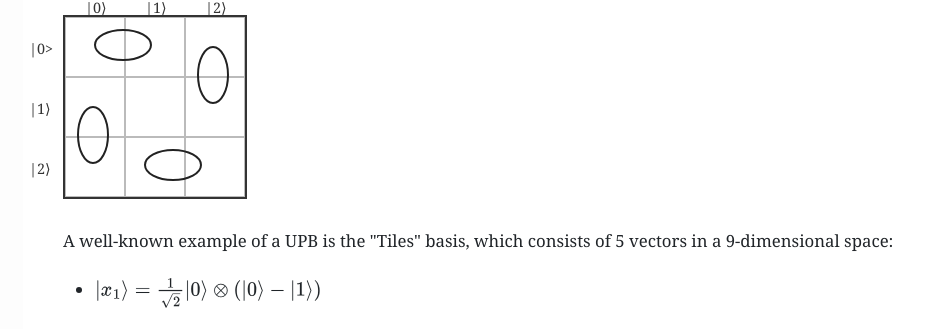
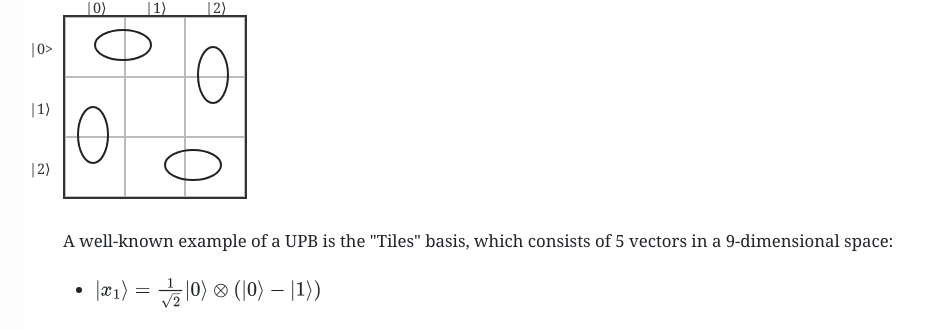
Before and after one commit to rnkarmakar/rnkarmakar.github.io, a Jekyll site: the page assets/html/tensor-norms-quantum-entanglement-2.html, which Jekyll copies as it is, in a window 1280 px wide. Shown: the part 4877-5206 px from the top of the page, without its empty margins (152-1096 px from the left). Built offline with Jekyll 4.4.1, drawn with Linux system fonts in a browser that asks for light colours.

Commit message:
adjusted ellipses

```diff
--- a/assets/html/tensor-norms-quantum-entanglement-2.html
+++ b/assets/html/tensor-norms-quantum-entanglement-2.html
@@ -429,7 +429,7 @@
               <!-- SVG ellipses for the ovals -->
               <svg class="tiles-ellipses" width="180" height="180">
                 <ellipse cx="60" cy="30" rx="28" ry="15" class="ellipse1"/>
-                <ellipse cx="110" cy="150" rx="28" ry="15" class="ellipse2"/>
+                <ellipse cx="130" cy="150" rx="28" ry="15" class="ellipse2"/>
                 <ellipse cx="150" cy="60" rx="15" ry="28" class="ellipse3"/>
                 <ellipse cx="30" cy="120" rx="15" ry="28" class="ellipse4"/>
               </svg>
```
